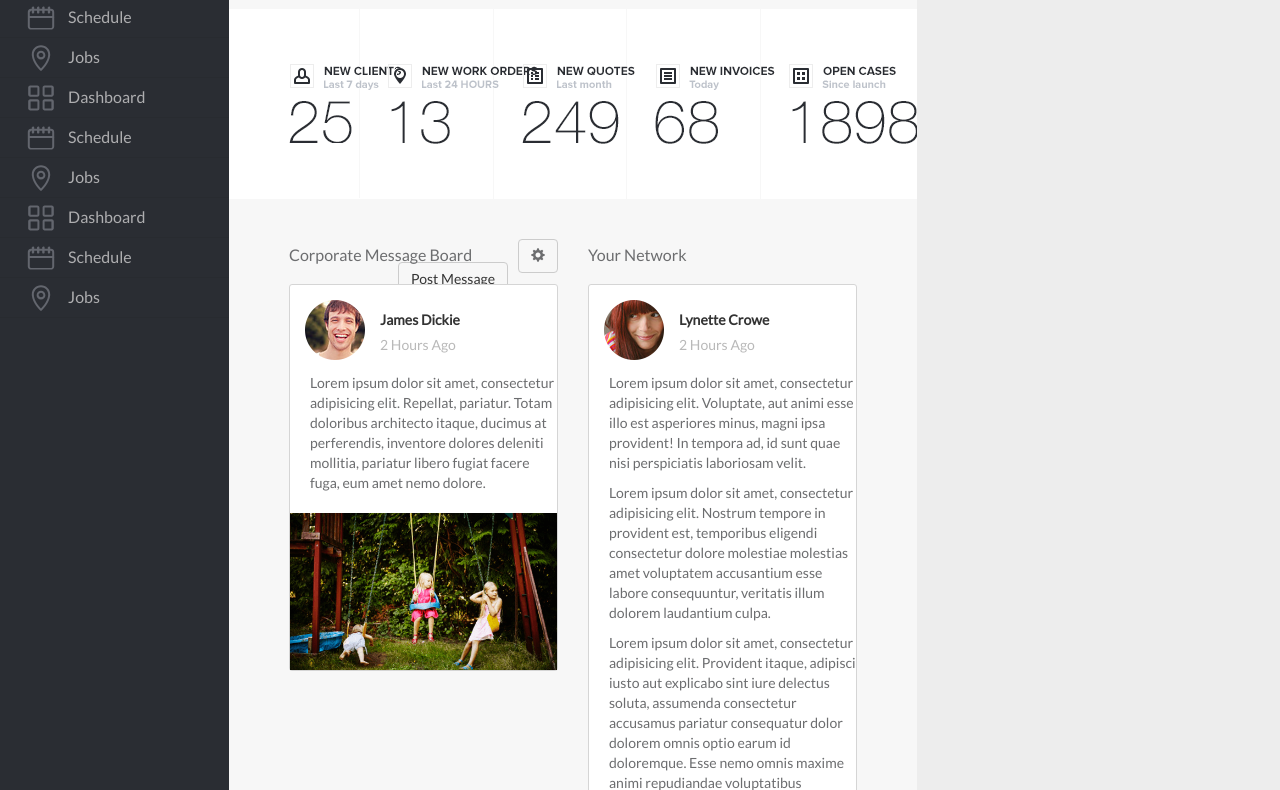
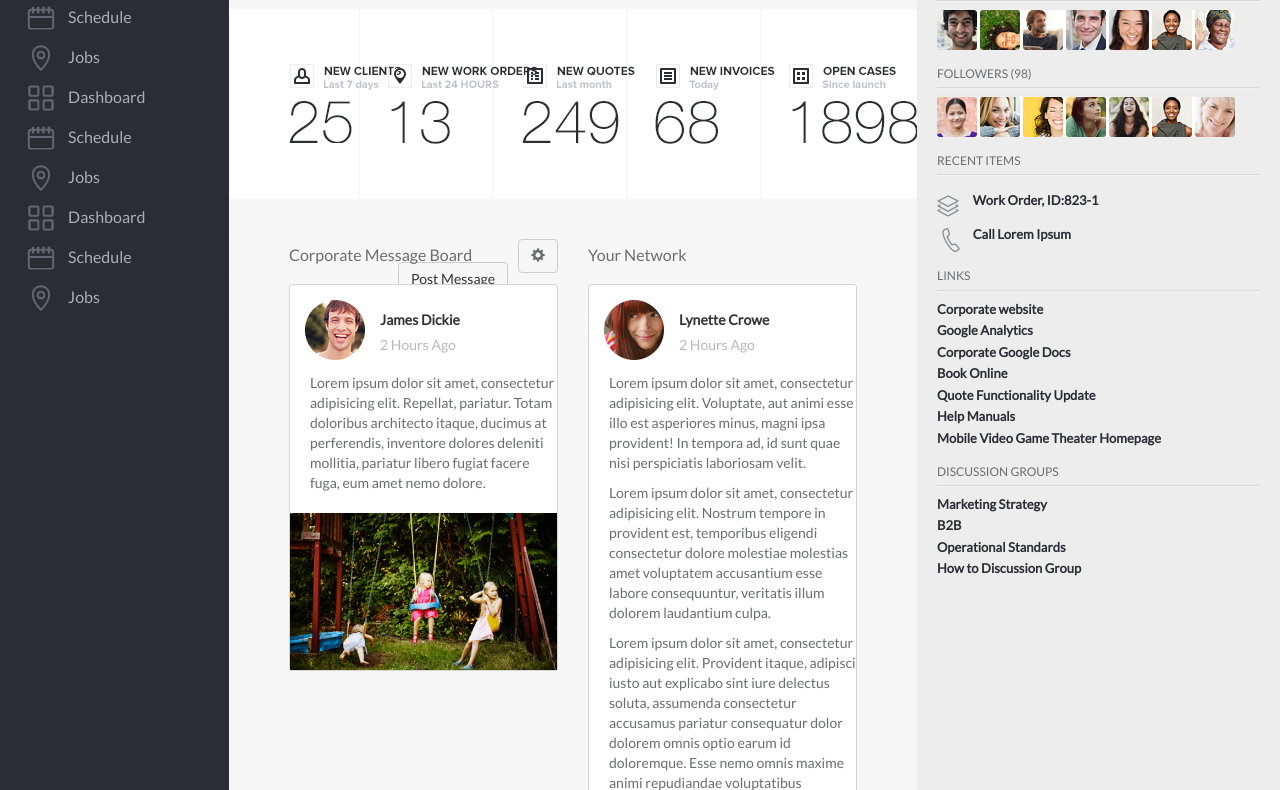
Before and after one commit to ChristianKomodo/vonigo, a plain HTML site: page index.htm in a window 1280 px wide. Shown: the part 176-966 px from the top of the page. Drawn offline with nearby package versions, Linux system fonts and the light colour scheme.

Commit message:
finishing up

```diff
--- a/css/styles.less
+++ b/css/styles.less
@@ -155,7 +155,7 @@ nav {
 	position: absolute;
 	top: 91px;
 	left: 0px;
-	height: 1200px;
+	height: 900px;
 	transition: all 0.5s ease;
 	background: #2a2d33;
 	.left-main {
@@ -173,13 +173,48 @@ nav {
 
 .sidebar-right {
 	width: 363px;
-		padding-top: 91px;
 	position: absolute;
 	top: 91px;
 	right: 0px;
-		height: 1200px;
+	height: 900px;
 	transition: all 0.5s ease;
 	background: #ededed;
+	font-size: 14px;
+	.right-main {
+		height: 43px;
+		margin-bottom: 20px;
+		background: url(../img/nav-expand-right.png) no-repeat top left;
+	}
+	hr {
+		margin: 5px 20px 8px;
+		border: 0;
+		height: 0;
+		border-top: 1px solid rgba(33, 33, 33, 0.1);
+		border-bottom: 1px solid rgba(255, 255, 255, 0.3);
+	}
+	a, p, img {
+		padding: 0 0 0 20px;
+	}
+	a {
+		display: block;
+    margin-bottom: 3px;
+    text-decoration: none;
+	}
+	a, span {
+		font-size: 13px;
+		font-weight: bold;
+		color: #2a2d33;
+	}
+	p {
+		color: #6c6d6f;
+		margin: 15px 0 0 0;
+		font-size: 12px;
+		text-transform: uppercase;
+	}
+	img.sidebar-icon {
+		vertical-align: middle;
+		margin: 10px 10px 0 0;
+	}
 }
 
 
@@ -190,7 +225,6 @@ ul.menu {
 	overflow: hidden;
 	top: 0;
 	left: 0;
-	height: 100%;
 	list-style-type: none;
 	margin: 0;
 	padding: 0;
--- a/index.htm
+++ b/index.htm
@@ -150,6 +150,35 @@
 
 	<div class="sidebar-right">
 		<!-- Right Sidebar -->
+		<div class="right-main"></div>
+		<p>Following (13)</p>
+		<hr>
+		<img src="img/photo-strip-1.png">
+		<p>Followers (98)</p>
+		<hr>
+		<img src="img/photo-strip-2.png">
+		<p>Recent Items</p>
+		<hr>
+		<img src="img/icon-stack.png" class="sidebar-icon"> <span>Work Order, ID:823-1</span>
+		<br>
+		<img src="img/icon-phone.png" class="sidebar-icon"> <span>Call Lorem Ipsum</span>
+		<br>
+		<p>Links</p>
+		<hr>
+		<a href="#">Corporate website</a>
+		<a href="#">Google Analytics</a>
+		<a href="#">Corporate Google Docs</a>
+		<a href="#">Book Online</a>
+		<a href="#">Quote Functionality Update</a>
+		<a href="#">Help Manuals</a>
+		<a href="#">Mobile Video Game Theater Homepage</a>
+		<p>Discussion Groups</p>
+		<hr>
+		<a href="#">Marketing Strategy</a>
+		<a href="#">B2B</a>
+		<a href="#">Operational Standards</a>
+		<a href="#">How to Discussion Group</a>
+		<a href="#"></a>
 	</div>
 
 	<script src="http://ajax.googleapis.com/ajax/libs/jquery/1.9.1/jquery.min.js"></script>
```
Also changed, not shown: css/styles.css, img/icon-phone.png (added), img/icon-stack.png (added), img/nav-expand-right.png (added), img/photo-strip-1.png (added), img/photo-strip-2.png (added). Lines whose indentation alone changed are shown as unchanged.
